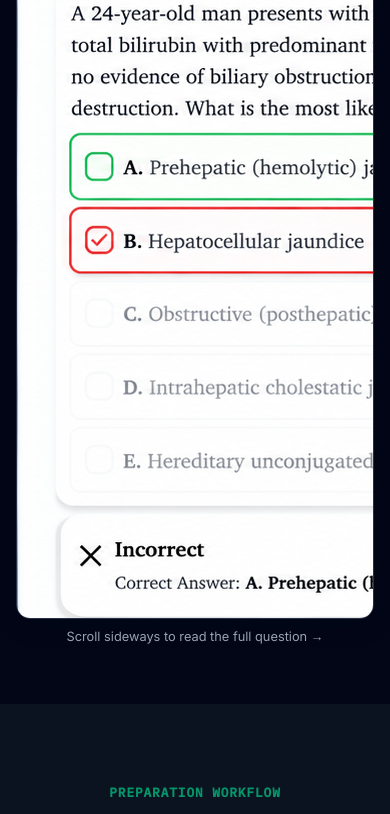
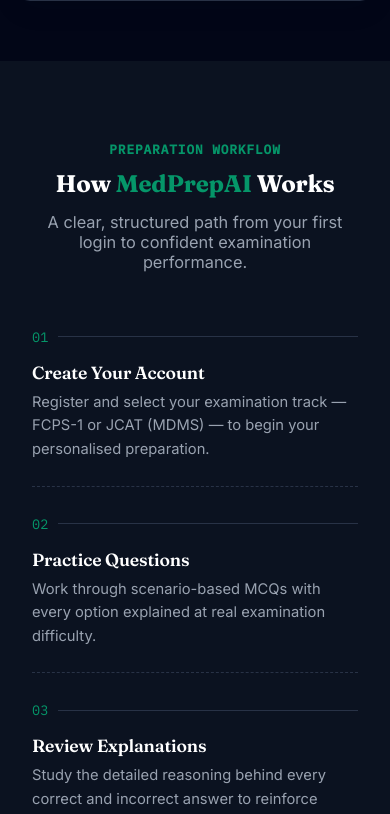
Before and after one commit to abdulqayyum-7/MedPrepAI, a React (Vite) app: page / in a window 390 px wide. Shown: the part 7208-8022 px from the top of the page. Built offline with nearby package versions, Linux system fonts and the light colour scheme.

Commit message:
Pic size upadted for mobile with dimension changed

```diff
--- a/src/MedPrepAI.jsx
+++ b/src/MedPrepAI.jsx
@@ -563,9 +563,6 @@
           .faq-question { font-size: 0.95rem !important; }
           .section-padding { padding: 60px 20px !important; }
           .see-it-action-wrap { padding: 60px 16px !important; }
-          .exam-img-wrap { overflow-x: auto; -webkit-overflow-scrolling: touch; }
-          .exam-img { width: auto !important; min-width: 640px; max-width: none; }
-          .exam-img-hint { display: block !important; }
           .hero-padding { padding: 60px 0 40px !important; }
           .hero-stat-number { font-size: 1.4rem !important; }
         }
@@ -802,12 +799,9 @@
               A real question from the bank — keywords highlighted in the stem, and a full breakdown of why each option is correct or incorrect.
             </p>
           </div>
-          <div className="exam-img-wrap" style={{ borderRadius: T.radius, overflow: "hidden", border: `1px solid ${T.line}`, boxShadow: "0 8px 28px rgba(14,26,23,0.08)" }}>
-            <img className="exam-img" src={examInterfaceImg} alt="Exam-style question interface with full answer breakdown" style={{ width: "100%", display: "block" }} />
+          <div style={{ borderRadius: T.radius, overflow: "hidden", border: `1px solid ${T.line}`, boxShadow: "0 8px 28px rgba(14,26,23,0.08)" }}>
+            <img src={examInterfaceImg} alt="Exam-style question interface with full answer breakdown" style={{ width: "100%", display: "block" }} />
           </div>
-          <p className="exam-img-hint" style={{ display: "none", textAlign: "center", color: T.slate, fontSize: "0.8rem", marginTop: 10 }}>
-            Scroll sideways to read the full question →
-          </p>
         </div>
       </section>
 
```
